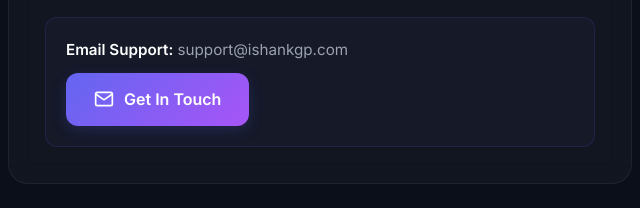
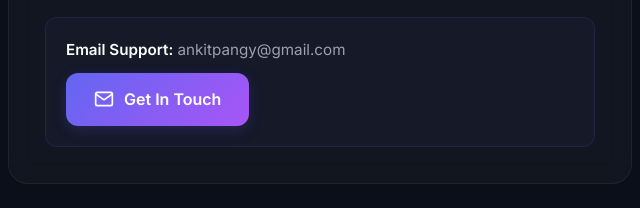
Before and after one commit to ishankgp/video_map_privacy, a plain HTML site: page index.html in a window 1280 px wide. Shown: the part 4494-4702 px from the top of the page, 484-1124 px from the left. Drawn offline with Linux system fonts and the light colour scheme.

Commit message:
docs: update contact email to ankitpangy@gmail.com
Co-Authored-By: Claude Opus 4.8 <noreply@anthropic.com>

```diff
--- a/index.html
+++ b/index.html
@@ -485,8 +485,8 @@
                 <h2><span>09.</span> Contact Us</h2>
                 <p>If you have any questions or concerns about this Privacy Policy, please contact us at:</p>
                 <div class="highlight-box">
-                    <p><strong>Email Support:</strong> support@ishankgp.com</p>
-                    <a href="mailto:support@ishankgp.com" class="btn">
+                    <p><strong>Email Support:</strong> ankitpangy@gmail.com</p>
+                    <a href="mailto:ankitpangy@gmail.com" class="btn">
                         <svg viewBox="0 0 24 24">
                             <path d="M4 4h16c1.1 0 2 .9 2 2v12c0 1.1-.9 2-2 2H4c-1.1 0-2-.9-2-2V6c0-1.1.9-2 2-2z"></path>
                             <polyline points="22,6 12,13 2,6"></polyline>
```
Also changed, not shown: 1 other file.
